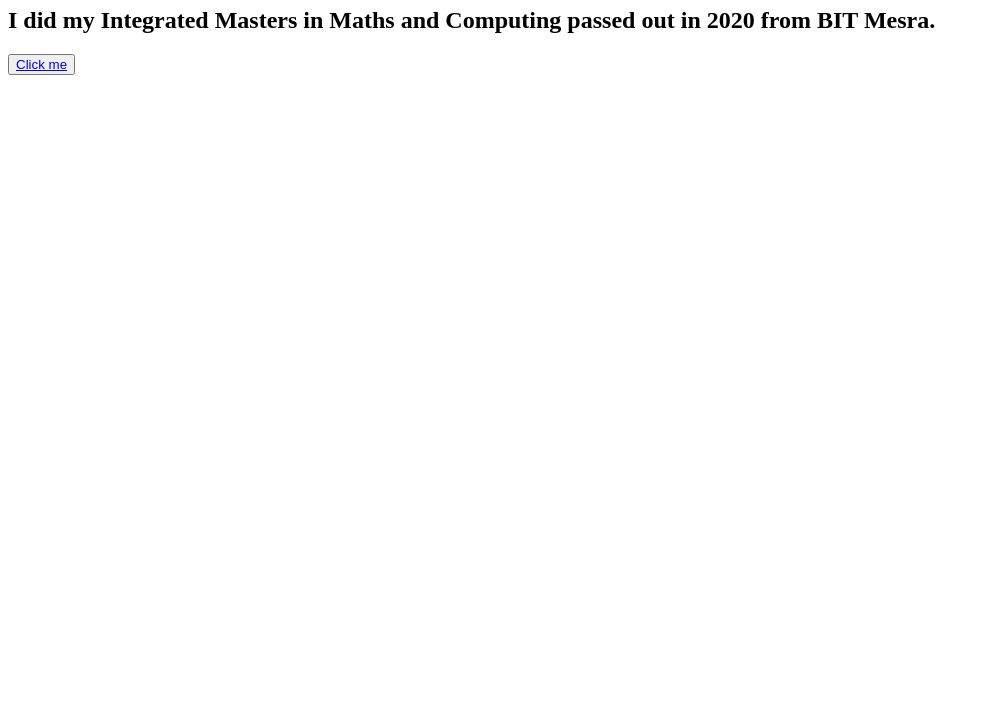
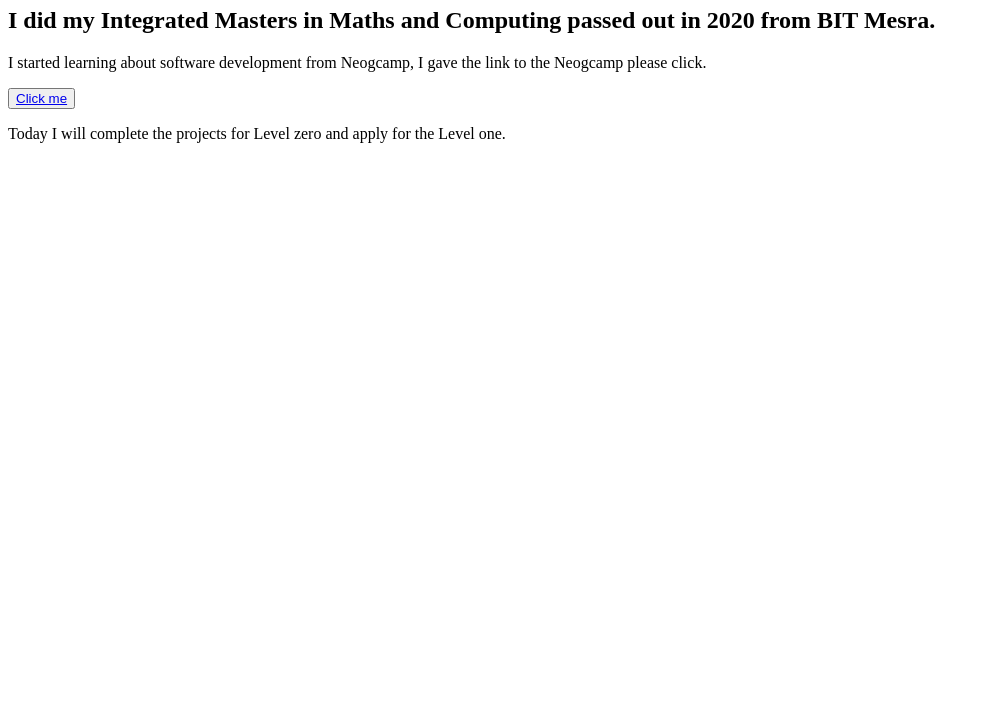
Before and after one commit to vinayvemuri09/personalportfolio, a plain HTML site: page index.html in a window 1280 px wide. Shown: the part 73-800 px from the top of the page, without its empty margins (0-990 px from the left). Drawn offline with Linux system fonts and the light colour scheme.

Commit message:
refactor: Update the details and projects goals.

```diff
--- a/index.html
+++ b/index.html
@@ -2,12 +2,18 @@
 <html>
 <h1>  Hi, I'm Vinay Vemuri. </h1>
 <h2> I did my Integrated Masters in Maths and Computing passed out in 2020 from BIT Mesra. </h2>
+<p> I started learning about software development from Neogcamp, I gave the link to the Neogcamp please click.</p>
 <div>
 <button>
     <a href="https://neog.camp/guide/setup-your-workspace"> Click me</a>
 </button>
 </div>
 
+<p> Today I will complete the projects for Level zero and apply for the Level one.</p>
+
+
+
+
 
 
 </html>
```
